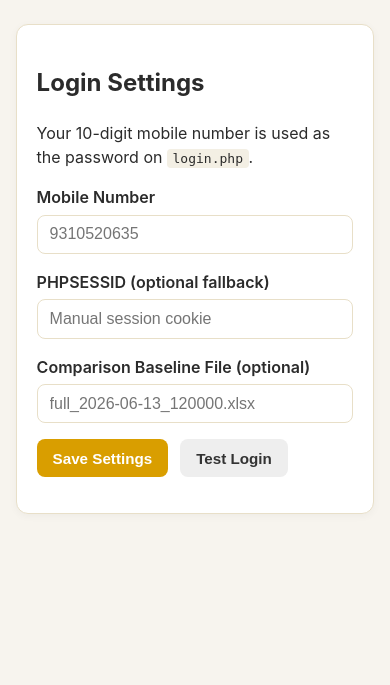
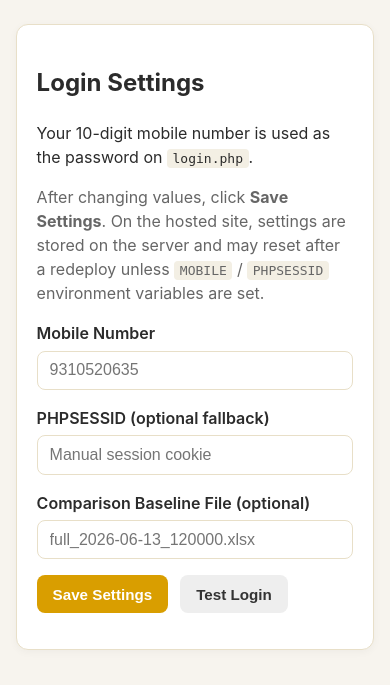
Before and after one commit to vanshxbansal/shadi, a Flask app: page /settings in a window 390 px wide. Shown: the part 159-844 px from the top of the page. Run offline with Flask 3, Linux system fonts and the light colour scheme.

Commit message:
Fix settings persistence on Render with env var fallback.
Credentials now fall back to MOBILE/PHPSESSID env vars when the on-disk
config is empty after redeploys, and the dashboard warns before scraping.

Co-authored-by: Cursor <cursoragent@cursor.com>

```diff
--- a/app.py
+++ b/app.py
@@ -1,4 +1,5 @@
 import json
+import os
 from pathlib import Path
 
 from flask import Flask, jsonify, render_template, request, send_from_directory
@@ -13,6 +14,31 @@ from services.jobs import job_manager
 
 app = Flask(__name__)
 config.ensure_dirs()
+
+
+def _seed_config_from_env():
+    """Persist env credentials to disk so they survive within a running instance."""
+    mobile = os.environ.get("MOBILE", "").strip()
+    phpsessid = os.environ.get("PHPSESSID", "").strip()
+    if not mobile and not phpsessid:
+        return
+
+    if config.CONFIG_FILE.exists():
+        with open(config.CONFIG_FILE, encoding="utf-8") as f:
+            data = json.load(f)
+    else:
+        data = {}
+
+    updates = {}
+    if mobile and not (data.get("mobile") or "").strip():
+        updates["mobile"] = mobile
+    if phpsessid and not (data.get("phpsessid") or "").strip():
+        updates["phpsessid"] = phpsessid
+    if updates:
+        save_config(**updates)
+
+
+_seed_config_from_env()
 
 
 @app.route("/")
--- a/scraper/session.py
+++ b/scraper/session.py
@@ -1,4 +1,5 @@
 import json
+import os
 from typing import Optional
 
 import requests
@@ -7,14 +8,16 @@ import config
 
 
 def load_config() -> dict:
-    if not config.CONFIG_FILE.exists():
-        return {"mobile": "", "phpsessid": "", "baseline_file": ""}
-    with open(config.CONFIG_FILE, encoding="utf-8") as f:
-        data = json.load(f)
+    if config.CONFIG_FILE.exists():
+        with open(config.CONFIG_FILE, encoding="utf-8") as f:
+            data = json.load(f)
+    else:
+        data = {}
+
     return {
-        "mobile": data.get("mobile", ""),
-        "phpsessid": data.get("phpsessid", ""),
-        "baseline_file": data.get("baseline_file", ""),
+        "mobile": (data.get("mobile") or os.environ.get("MOBILE", "")).strip(),
+        "phpsessid": (data.get("phpsessid") or os.environ.get("PHPSESSID", "")).strip(),
+        "baseline_file": (data.get("baseline_file") or os.environ.get("BASELINE_FILE", "")).strip(),
     }
 
 
--- a/static/app.js
+++ b/static/app.js
@@ -14,6 +14,16 @@ function initDashboard() {
   const runBtn = document.getElementById("run-scrape-btn");
   if (!runBtn) return;
 
+  api("/api/settings")
+    .then((cfg) => {
+      if (!cfg.mobile && !cfg.phpsessid) {
+        document.getElementById("progress-section").classList.remove("hidden");
+        document.getElementById("progress-message").textContent =
+          "No login saved on the server. Open Settings, enter your mobile number, and click Save Settings.";
+      }
+    })
+    .catch(() => {});
+
   runBtn.addEventListener("click", async () => {
     runBtn.disabled = true;
     document.getElementById("progress-section").classList.remove("hidden");
@@ -23,6 +33,10 @@ function initDashboard() {
     document.getElementById("progress-message").textContent = "Starting scrape...";
 
     try {
+      const cfg = await api("/api/settings");
+      if (!cfg.mobile && !cfg.phpsessid) {
+        throw new Error("Set mobile number or PHPSESSID in Settings first, then click Save Settings.");
+      }
       const { job_id } = await api("/api/scrape", { method: "POST" });
       pollJob(job_id);
     } catch (err) {
--- a/templates/settings.html
+++ b/templates/settings.html
@@ -6,6 +6,7 @@
 <section class="card">
   <h2>Login Settings</h2>
   <p>Your 10-digit mobile number is used as the password on <code>login.php</code>.</p>
+  <p class="status-text">After changing values, click <strong>Save Settings</strong>. On the hosted site, settings are stored on the server and may reset after a redeploy unless <code>MOBILE</code> / <code>PHPSESSID</code> environment variables are set.</p>
 
   <form id="settings-form" class="form-grid">
     <label>
```
